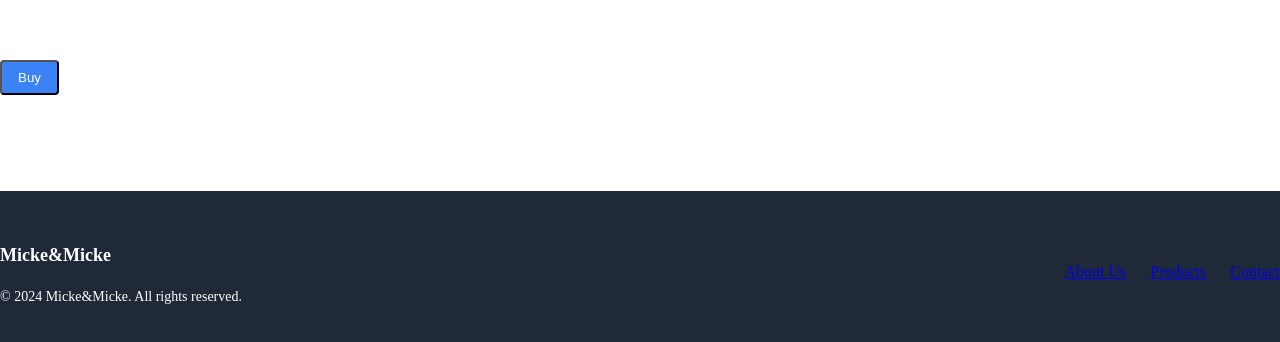
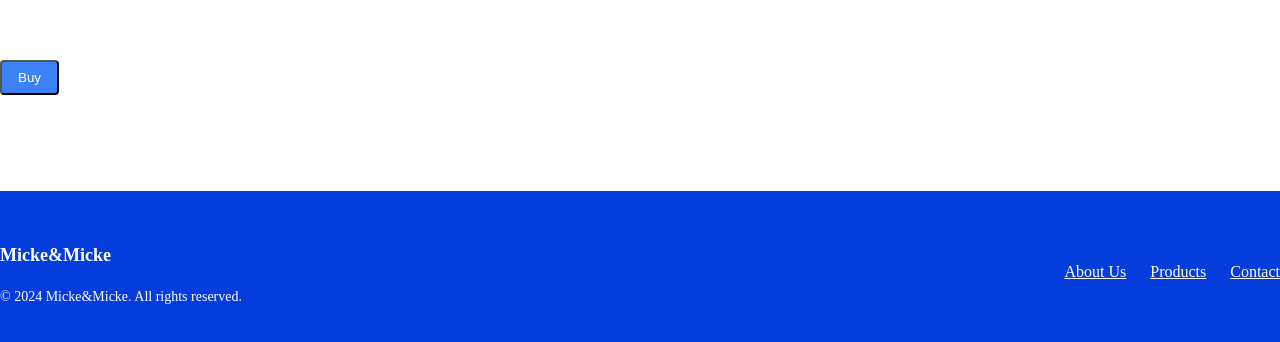
Before and after one commit to maek95/ecommerce-website, a Next.js app: page /test-nav in a window 1280 px wide. Shown: the part 792-1134 px from the top of the page. Built offline with nearby package versions, Linux system fonts and the light colour scheme; no server answers.

Commit message:
fixade till lite på footern bara lite styling

```diff
--- a/src/components/Footer.jsx
+++ b/src/components/Footer.jsx
@@ -1,6 +1,6 @@
 export default function Footer() {
   return (
-    <footer className="bg-gray-800 text-white py-8 mt-24">
+    <footer className="bg-[#043ddb] text-white py-8 mt-24">
       <div className="container mx-auto flex flex-col md:flex-row justify-between items-center">
         <div className="mb-4 md:mb-0">
           <h3 className="text-lg font-bold">Micke&Micke</h3>
@@ -8,14 +8,23 @@ export default function Footer() {
         </div>
 
         {/* Links */}
-        <div className="flex space-x-6">
-          <a href="/about" className="hover:text-gray-400">
+        <div className="flex space-x-6 ">
+          <a
+            href="/about"
+            className=" text-white hover:text-gray-400 hover:no-underline"
+          >
             About Us
           </a>
-          <a href="/services" className="hover:text-gray-400">
+          <a
+            href="/services"
+            className="text-white hover:text-gray-400 hover:no-underline"
+          >
             Products
           </a>
-          <a href="/contact" className="hover:text-gray-400">
+          <a
+            href="/contact"
+            className="text-white hover:text-gray-400 hover:no-underline"
+          >
             Contact
           </a>
         </div>
```
